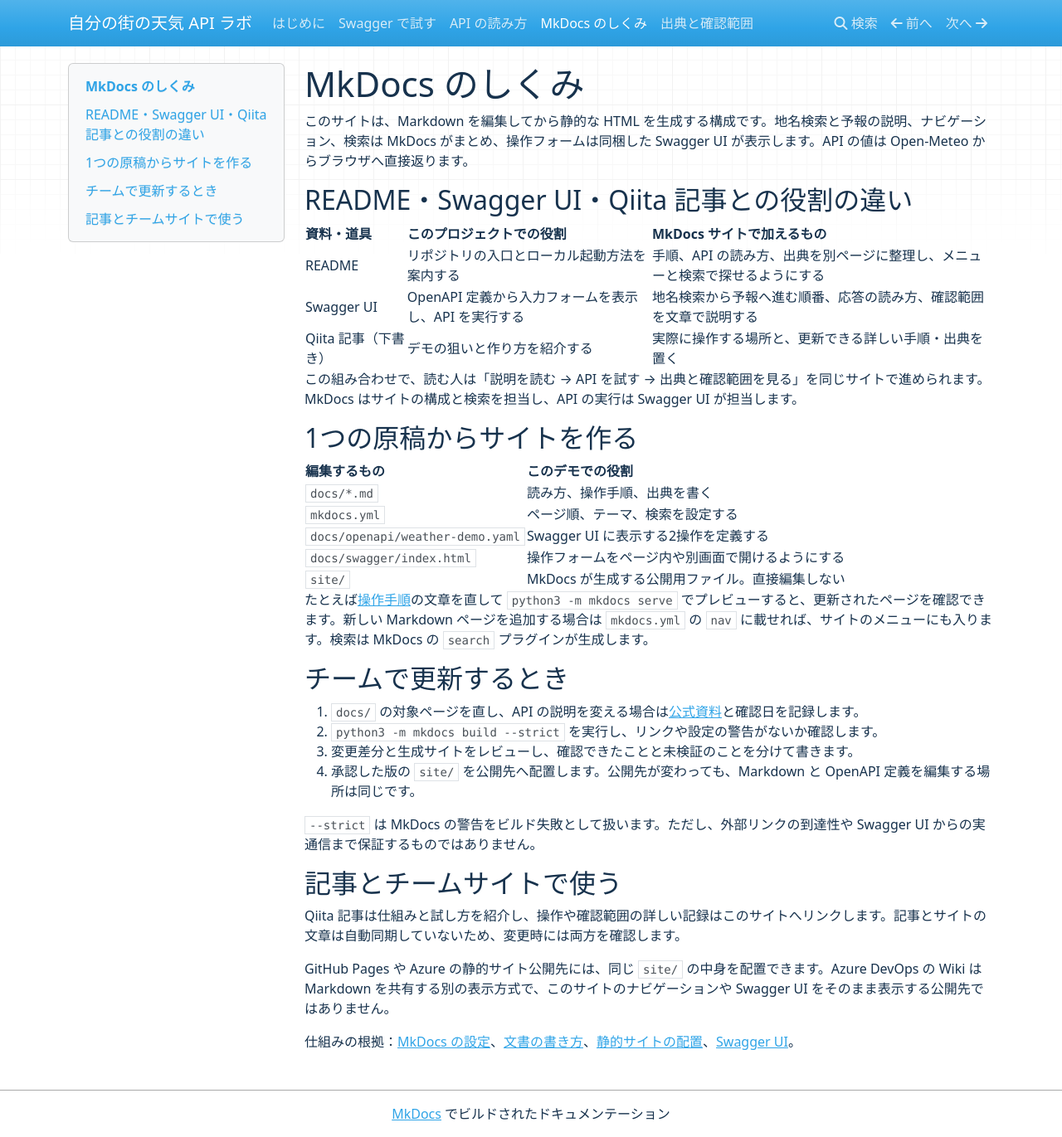
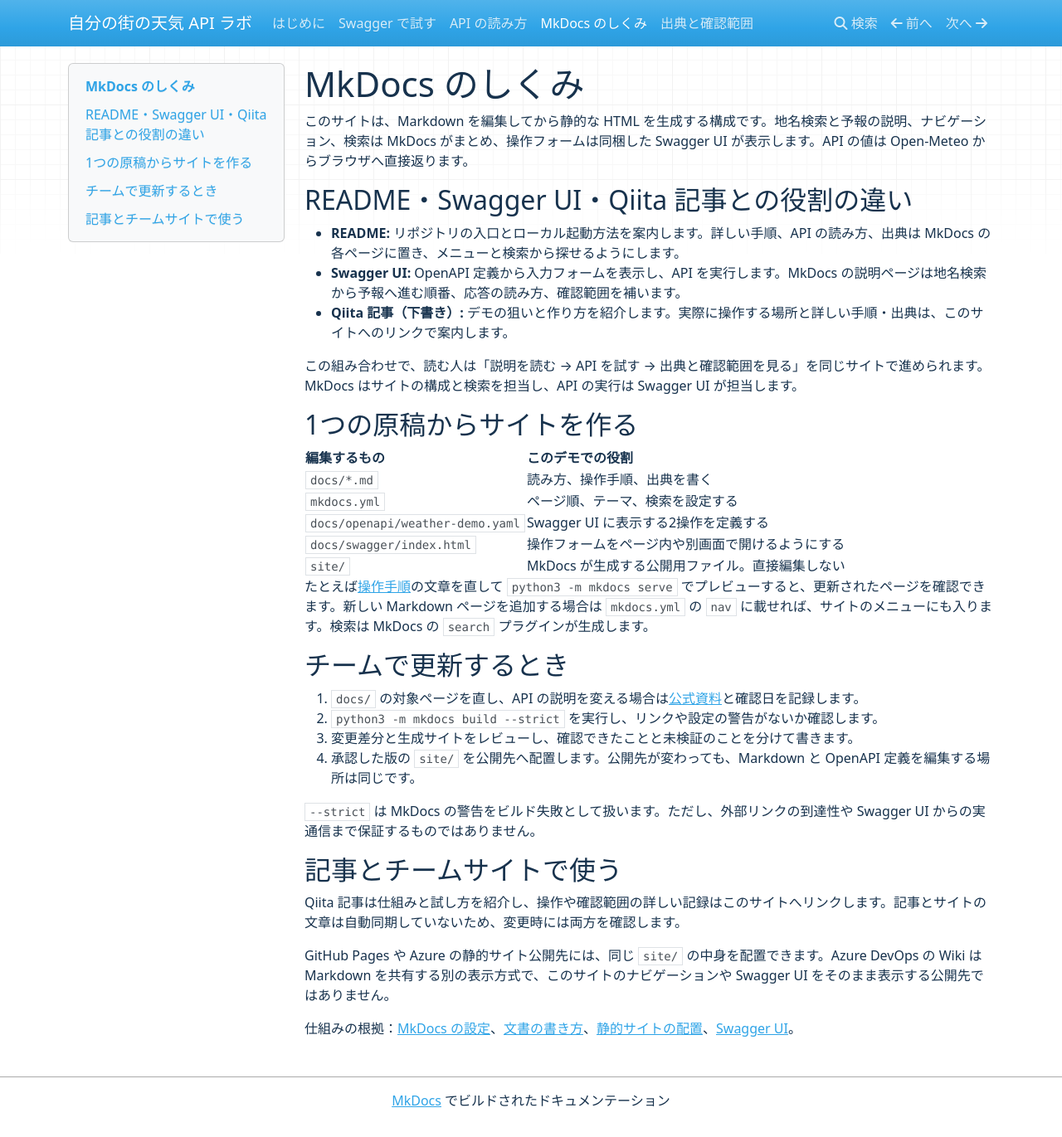
Before and after one commit to OmVill0716/mkdocs-open-meteo-demo, an MkDocs documentation site: the page built from docs/mkdocs-workflow.md, in a window 1280 px wide and 1371 px high. Shown: the whole window at 83% size. Built offline with MkDocs 1.6.1, drawn with Linux system fonts in a browser that asks for light colours; nearby versions of some CDN libraries.

Commit message:
Improve comparison readability on mobile

```diff
--- a/docs/mkdocs-workflow.md
+++ b/docs/mkdocs-workflow.md
@@ -4,11 +4,9 @@
 
 ## README・Swagger UI・Qiita 記事との役割の違い
 
-| 資料・道具 | このプロジェクトでの役割 | MkDocs サイトで加えるもの |
-| --- | --- | --- |
-| README | リポジトリの入口とローカル起動方法を案内する | 手順、API の読み方、出典を別ページに整理し、メニューと検索で探せるようにする |
-| Swagger UI | OpenAPI 定義から入力フォームを表示し、API を実行する | 地名検索から予報へ進む順番、応答の読み方、確認範囲を文章で説明する |
-| Qiita 記事（下書き） | デモの狙いと作り方を紹介する | 実際に操作する場所と、更新できる詳しい手順・出典を置く |
+- **README:** リポジトリの入口とローカル起動方法を案内します。詳しい手順、API の読み方、出典は MkDocs の各ページに置き、メニューと検索から探せるようにします。
+- **Swagger UI:** OpenAPI 定義から入力フォームを表示し、API を実行します。MkDocs の説明ページは地名検索から予報へ進む順番、応答の読み方、確認範囲を補います。
+- **Qiita 記事（下書き）:** デモの狙いと作り方を紹介します。実際に操作する場所と詳しい手順・出典は、このサイトへのリンクで案内します。
 
 この組み合わせで、読む人は「説明を読む → API を試す → 出典と確認範囲を見る」を同じサイトで進められます。MkDocs はサイトの構成と検索を担当し、API の実行は Swagger UI が担当します。
 
```
